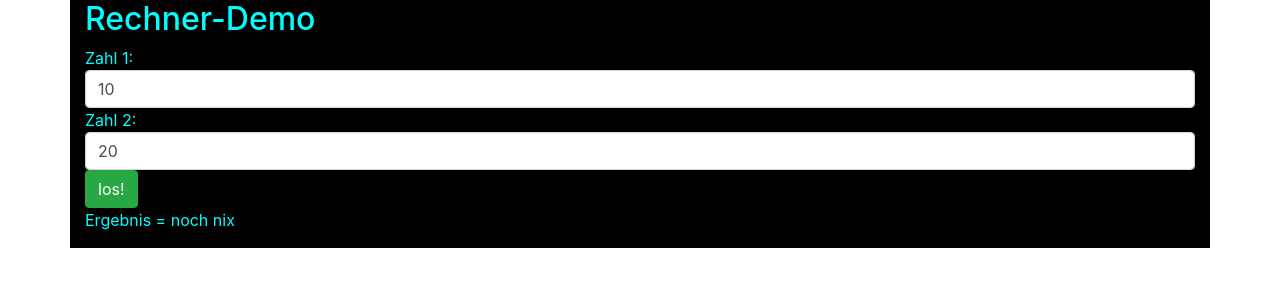
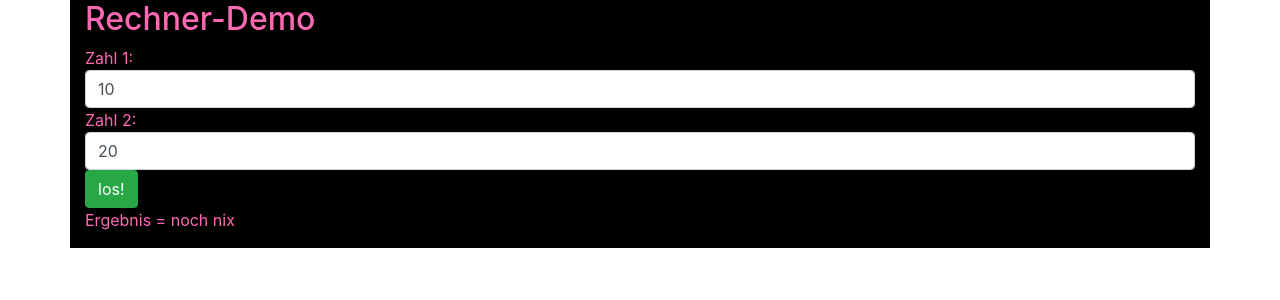
Before and after one commit to timonbarth/sabw2019-timon, an Angular app: page / in a window 1280 px wide. Shown: the top 300 px of the page. Built offline with nearby package versions, Linux system fonts and the light colour scheme.

Commit message:
1 file modified

```diff
--- a/src/app/rechner-rotation/rechner-rotation.component.css
+++ b/src/app/rechner-rotation/rechner-rotation.component.css
@@ -1,4 +1,4 @@
 #container{
-color : aqua;
+color: hotpink;
 background-color : black
 }
```
